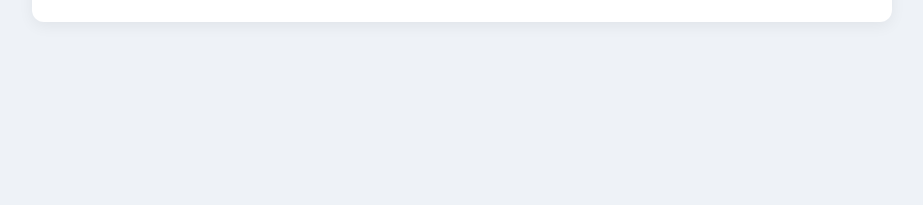
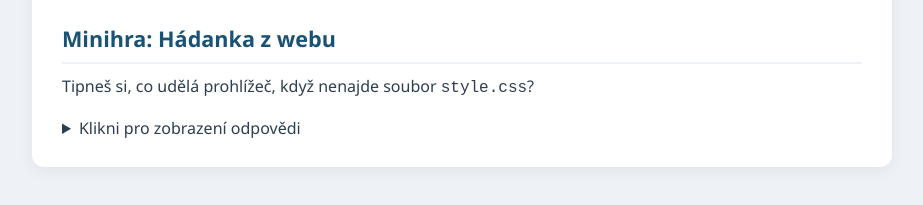
Before and after one commit to Onkysof/webov-str-nka, a plain HTML site: page webova_stranka/index.html in a window 1280 px wide. Shown: the part 1358-1563 px from the top of the page, without its empty margins (178-1101 px from the left). Before the commit the page ends 1430 px from the top, so only its background shows below. Drawn offline with Linux system fonts and the light colour scheme.

Commit message:
Update index.html

```diff
--- a/webova_stranka/index.html
+++ b/webova_stranka/index.html
@@ -50,6 +50,16 @@
             Když kód poprvé funguje na první dobrou, ale bojíš se na něj sáhnout:
         </p>
         <img src="https://i.imgflip.com/1bij.jpg" alt="Meme obrázek k tvorbě webu" title="Když to konečně funguje">
+        <h2>Minihra: Hádanka z webu</h2>
+        <p>
+            Tipneš si, co udělá prohlížeč, když nenajde soubor <code>style.css</code>?
+        </p>
+        <details>
+            <summary>Klikni pro zobrazení odpovědi</summary>
+            <p>
+                Stránka se načte bez stylů – zůstane čisté HTML s výchozím písmem a černým textem na bílém pozadí.
+            </p>
+        </details>
     </div>
 
     <hr>
```
